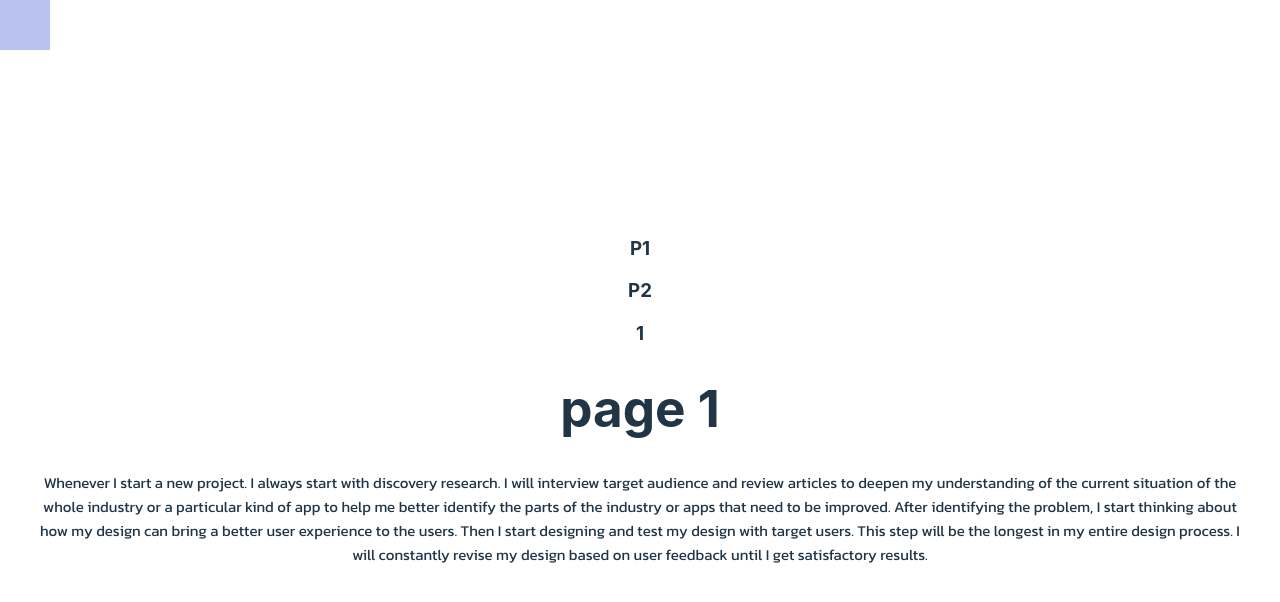
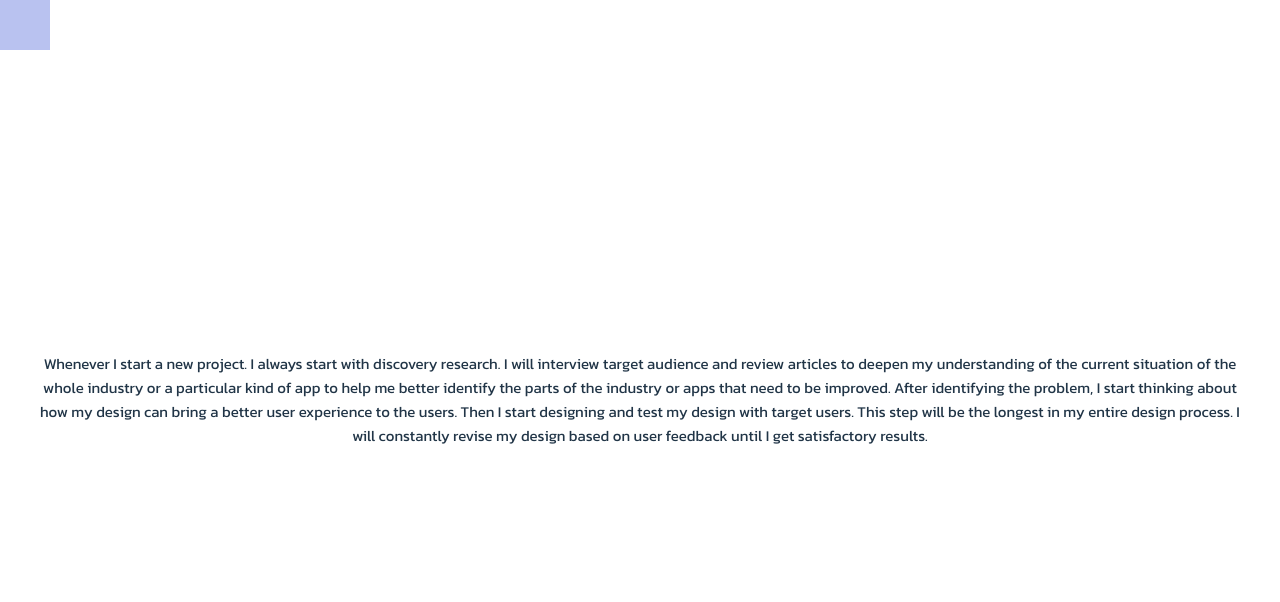
Before and after one commit to MgChak/Portfolio_3.x, a Vue app: page /1 in a window 1280 px wide. Before the commit this address led to /1#/1. Shown: the top 602 px of the page. Built offline with nearby package versions, Linux system fonts and the light colour scheme.

Commit message:
清理测试内容

```diff
--- a/src/App.vue
+++ b/src/App.vue
@@ -1,8 +1,6 @@
 <template>
 <mouse_tracker/>
-<h3 @click="handleclickE('1')">P1</h3>
-<h3 @click="handleclickE('2')">P2</h3>
-<h3 @click="handleIncrease()">{{theNum}}</h3>
+
 <router-view></router-view>
 
 <p>Whenever I start a new project. I always start with discovery research. I will interview target audience and review articles to deepen my understanding of the current situation of the whole industry or a particular kind of app to help me better identify the parts of the industry or apps that need to be improved. After identifying the problem, I start thinking about how my design can bring a better user experience to the users. Then I start designing and test my design with target users. This step will be  the longest in my entire design process. I will constantly revise my design based on user feedback until I get satisfactory results.
--- a/src/components/page1.vue
+++ b/src/components/header.vue
@@ -1,6 +1,4 @@
 <template>
-
-<h1>page 1</h1>
 
 </template>
 
@@ -8,6 +6,6 @@
 
 </script>
 
-<style scoped>
+<style>
 
 </style>
--- a/src/components/page2.vue
+++ /dev/null
@@ -1,13 +0,0 @@
-<template>
-
-<h1>page 2</h1>
-
-</template>
-
-<script setup>
-
-</script>
-
-<style scoped>
-
-</style>
--- a/src/router/index.js
+++ b/src/router/index.js
@@ -1,23 +1,11 @@
 import { createRouter, createWebHashHistory} from 'vue-router'
 
-import page1 from "../components/page1.vue"
-import page2 from "../components/page2.vue"
+
 
 
 export default  createRouter({
     history: createWebHashHistory(),
     routes:[
-        {
-            path:'/',
-            redirect:'/1',
-        },{
-            name:'1',
-            path:'/1',
-            component:page1
-        },{
-            name:'2',
-            path:'/2',
-            component:page2
-        }
+
     ],
   })
```
